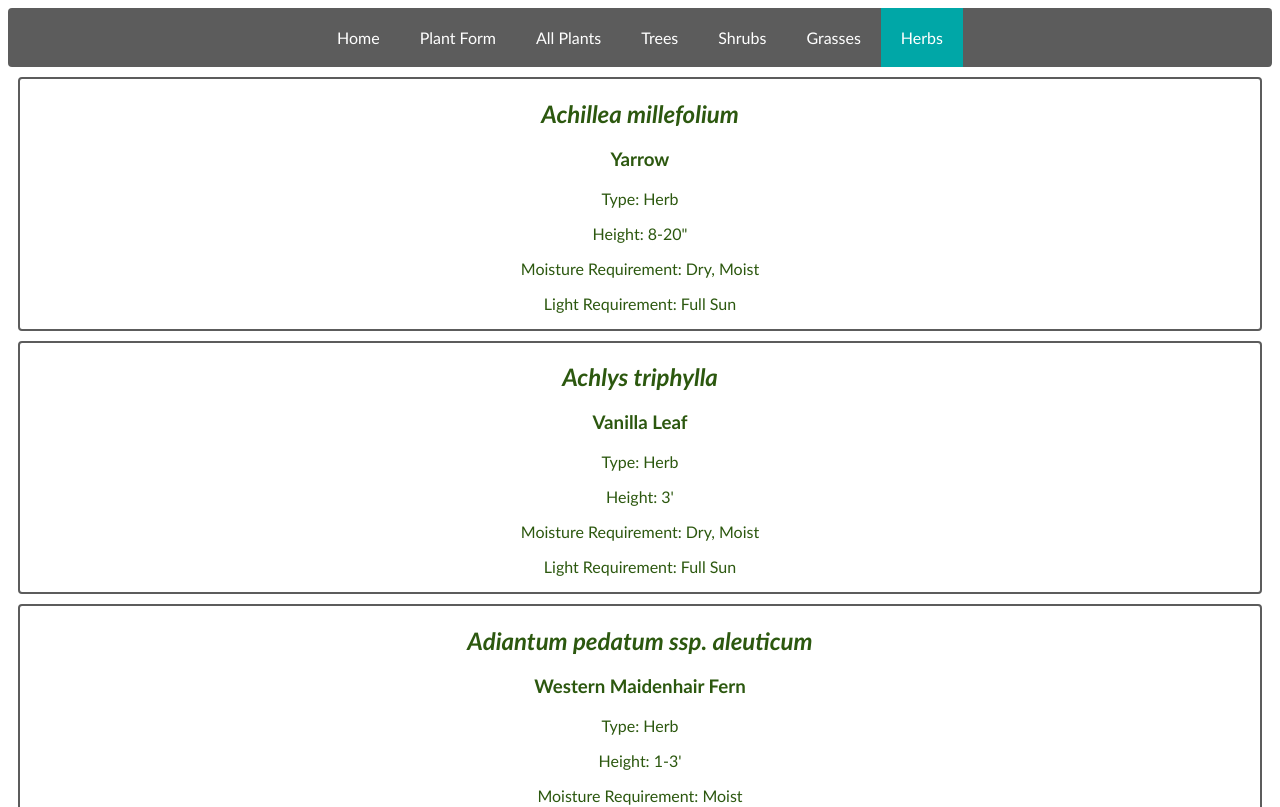
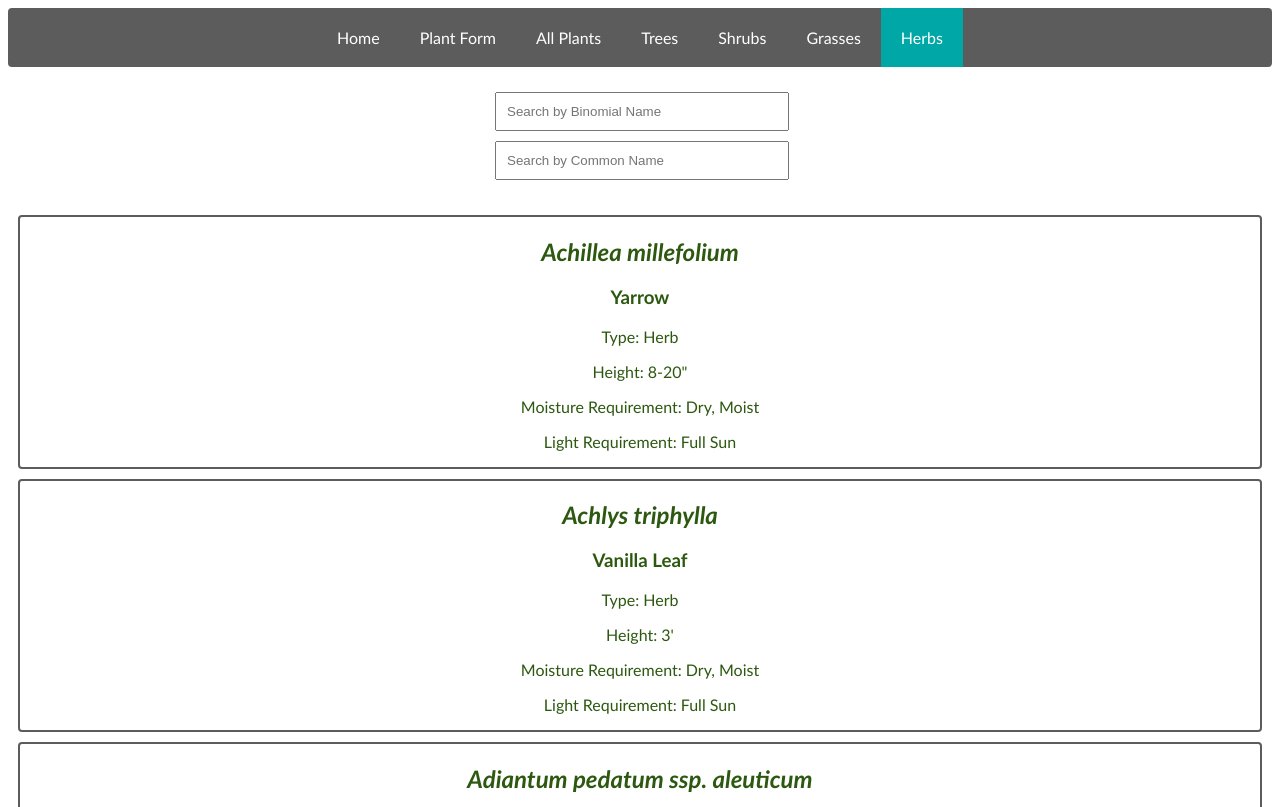
Before and after one commit to cody-barker/portland-native-plant-list-react, a React (Create React App) app: page /herbs in a window 1280 px wide. Shown: the top 807 px of the page. Built offline with nearby package versions, Linux system fonts and the light colour scheme; data requests are answered from the project's data file.

Commit message:
search works in herbs. search works everywhere.

```diff
--- a/src/App.js
+++ b/src/App.js
@@ -64,7 +64,7 @@ function App() {
           <Grasses allPlants={allPlants} compare={compare} handleBiNameSearchState={handleBiNameSearchState} handleComNameSearchState={handleComNameSearchState} biSearch={biSearch} comSearch={comSearch}/>
         </Route>
         <Route path="/herbs">
-          <Herbs allPlants={allPlants} compare={compare}/>
+          <Herbs allPlants={allPlants} compare={compare} handleBiNameSearchState={handleBiNameSearchState} handleComNameSearchState={handleComNameSearchState} biSearch={biSearch} comSearch={comSearch}/>
         </Route>
         <Route path="*">
           <h1>404 not found</h1>
--- a/src/Herbs.js
+++ b/src/Herbs.js
@@ -1,15 +1,19 @@
 import React from 'react'
 import Plant from './Plant'
+import Search from './Search'
 
-function Herbs({allPlants, compare}){
+function Herbs({allPlants, compare, biSearch, comSearch, handleBiNameSearchState, handleComNameSearchState}){
 
     const herbs = allPlants.filter(plant => plant.type.toLowerCase().includes("herb"))
     const herbsSorted = [...herbs].sort(compare)
     const herbComps = herbsSorted.map(plant => <Plant plant={plant} key={plant.id}/>)
+    const herbSearch = herbsSorted.filter(plant => plant.binomialName.split(" ").join("").toLowerCase().includes(biSearch.toLowerCase()) && plant.commonName.split(" ").join("").toLowerCase().includes(comSearch.toLowerCase()))
+    const searchComps = herbSearch.map(plant => <Plant plant={plant} key={plant.id}/>)
 
     return(
         <div>
-            {herbComps}
+            <Search biSearch={biSearch} comSearch={comSearch} handleBiNameSearchState={handleBiNameSearchState} handleComNameSearchState={handleComNameSearchState}/>
+            {biSearch === "" && comSearch === ""? herbComps : searchComps}
         </div>
     );
 };
```
